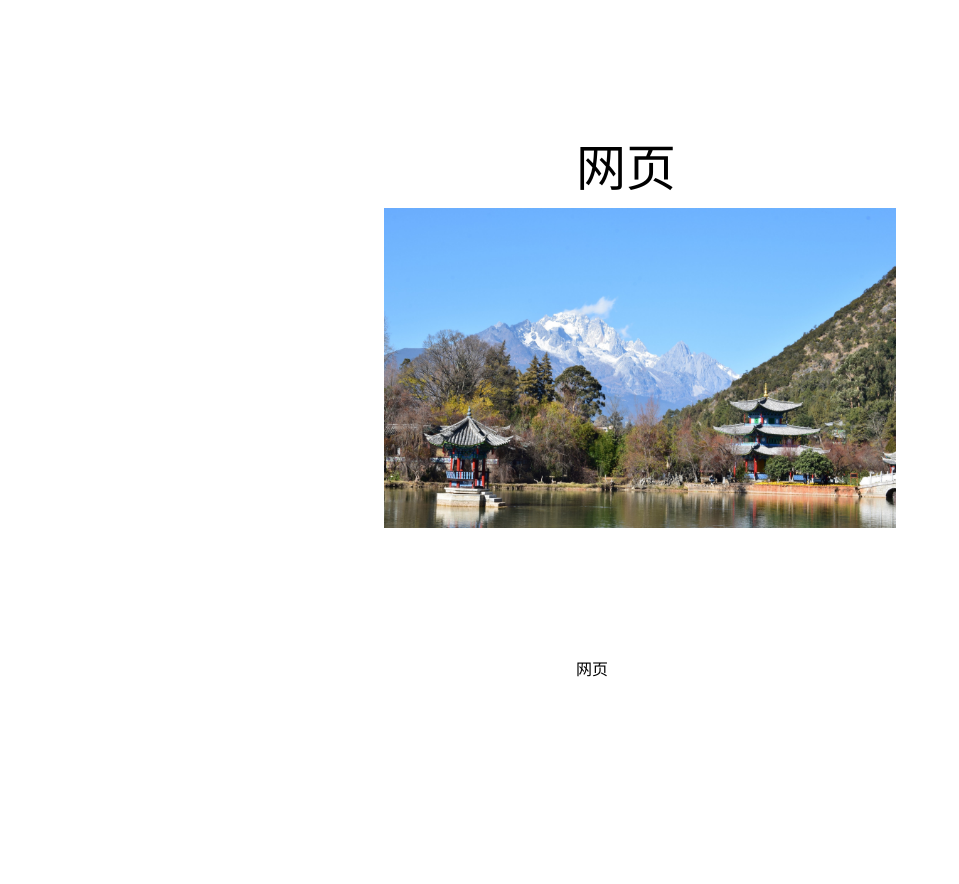
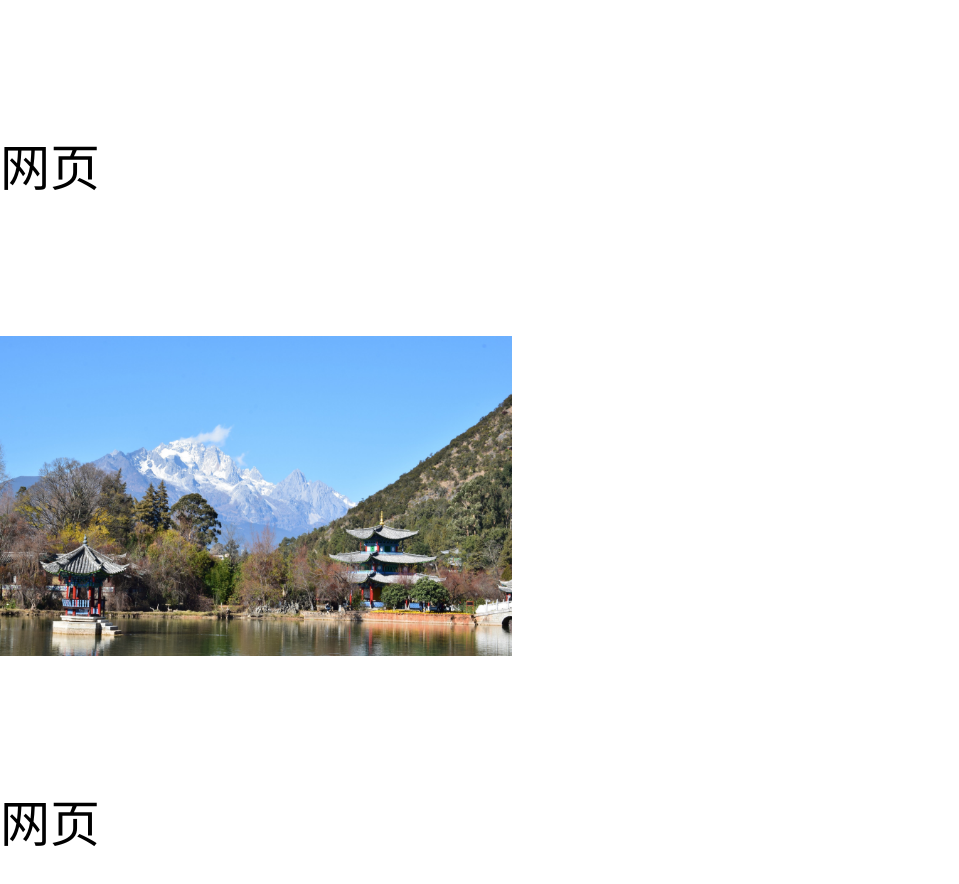
Before and after one commit to LiGanglalala/LiGanglalala.github.io, a plain HTML site: page index.html in a window 1280 px wide. Shown: the whole page, without its empty margins (0-959 px from the left). Drawn offline with Linux system fonts and the light colour scheme.

Commit message:
Update index.html

```diff
--- a/index.html
+++ b/index.html
@@ -19,20 +19,21 @@ div.pos1{
 	 font-size: 50px;
 display:block;
     margin: auto;
-width:10%;
+width:100%;
 height:10%;
 margin-top:10%;
 }
 div.pos2{
+	font-size: 50px;
 display:block;
     margin: auto;
-width:10%;
+width:100%;
 height:10%;
 margin-top:10%;
 }
 img {
 display:block;
-    margin: auto;
+    margin-top:10%;
     height:40%;
     width:40%;
 }
```
